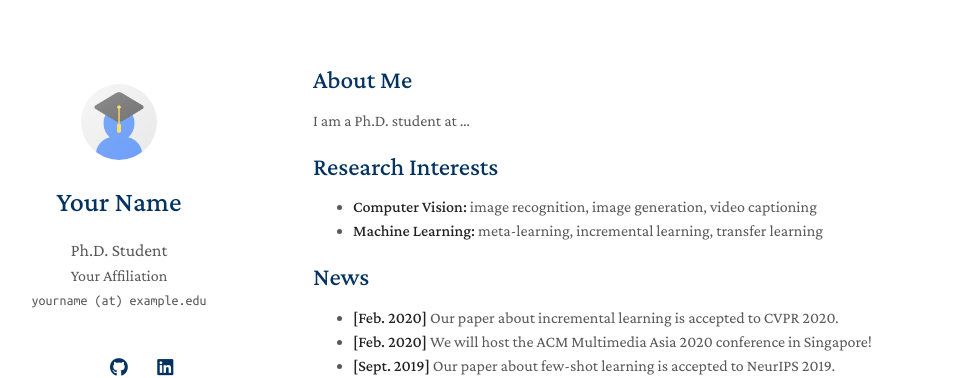
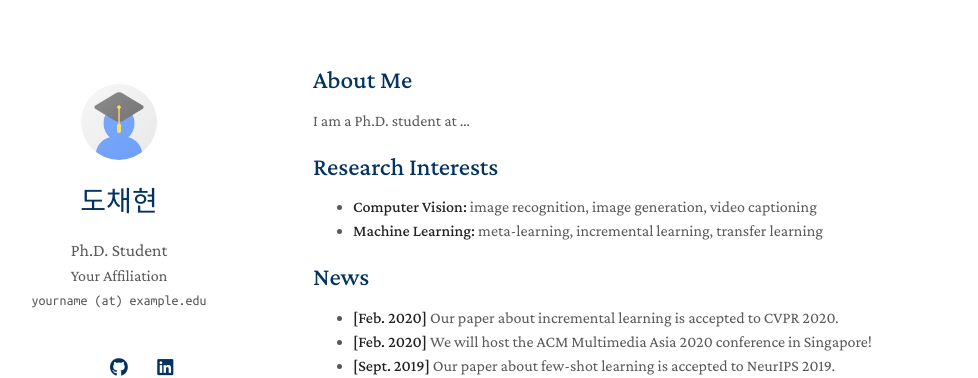
Before and after one commit to DoChaehyeon/DoChaehyeon.github.io, a Jekyll site: the page built from index.md, in a window 1280 px wide. Shown: the top 378 px of the page, without its empty margins (157-1135 px from the left). Built offline with Jekyll 4.4.1, drawn with Linux system fonts in a browser that asks for light colours; a style sheet for code colours, icons or effects is not loaded; our own code applies the rules of GitHub Pages for plain Markdown files.

Commit message:
Update _config.yml
title을 수정했습니다.

```diff
--- a/_config.yml
+++ b/_config.yml
@@ -1,5 +1,5 @@
 # Basic Information
-title: Your Name
+title: 도채현
 position: Ph.D. Student
 affiliation: Your Affiliation
 email: yourname (at) example.edu
```
